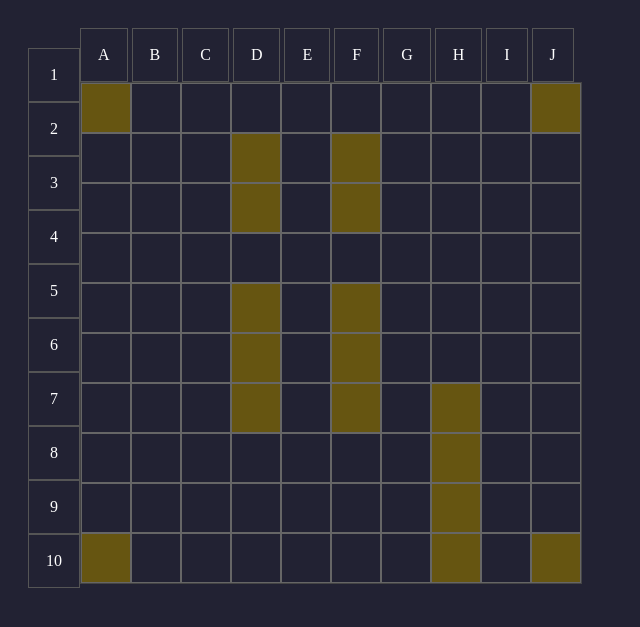
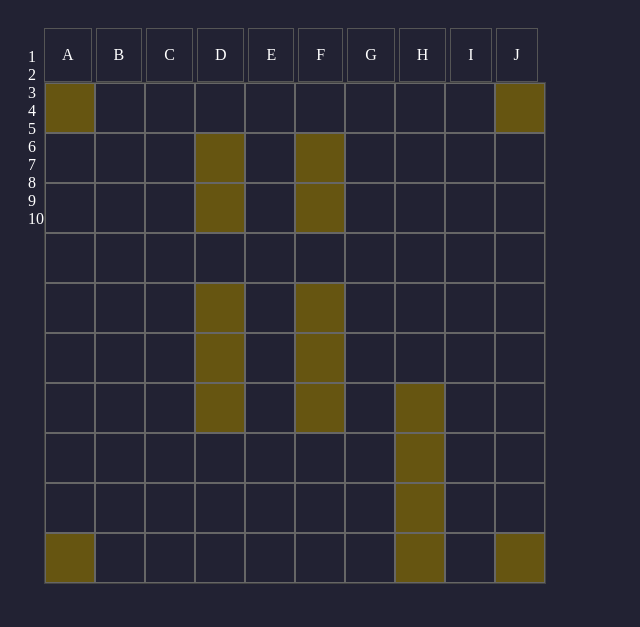
Before and after one commit to MitcovaKate/php, a PHP site: page / in a window 1280 px wide. Shown: the top 627 px of the page, without its empty margins (0-640 px from the left). Run offline with PHP 8.4, Linux system fonts and the light colour scheme.

Commit message:
Update app.css

```diff
--- a/sea-battle/game_app/app.css
+++ b/sea-battle/game_app/app.css
@@ -35,7 +35,7 @@ body {
     margin-top: 20px;
 }
 
-  .num,
+
   .let {
     display: inline-block;
     padding: 17px;
```
